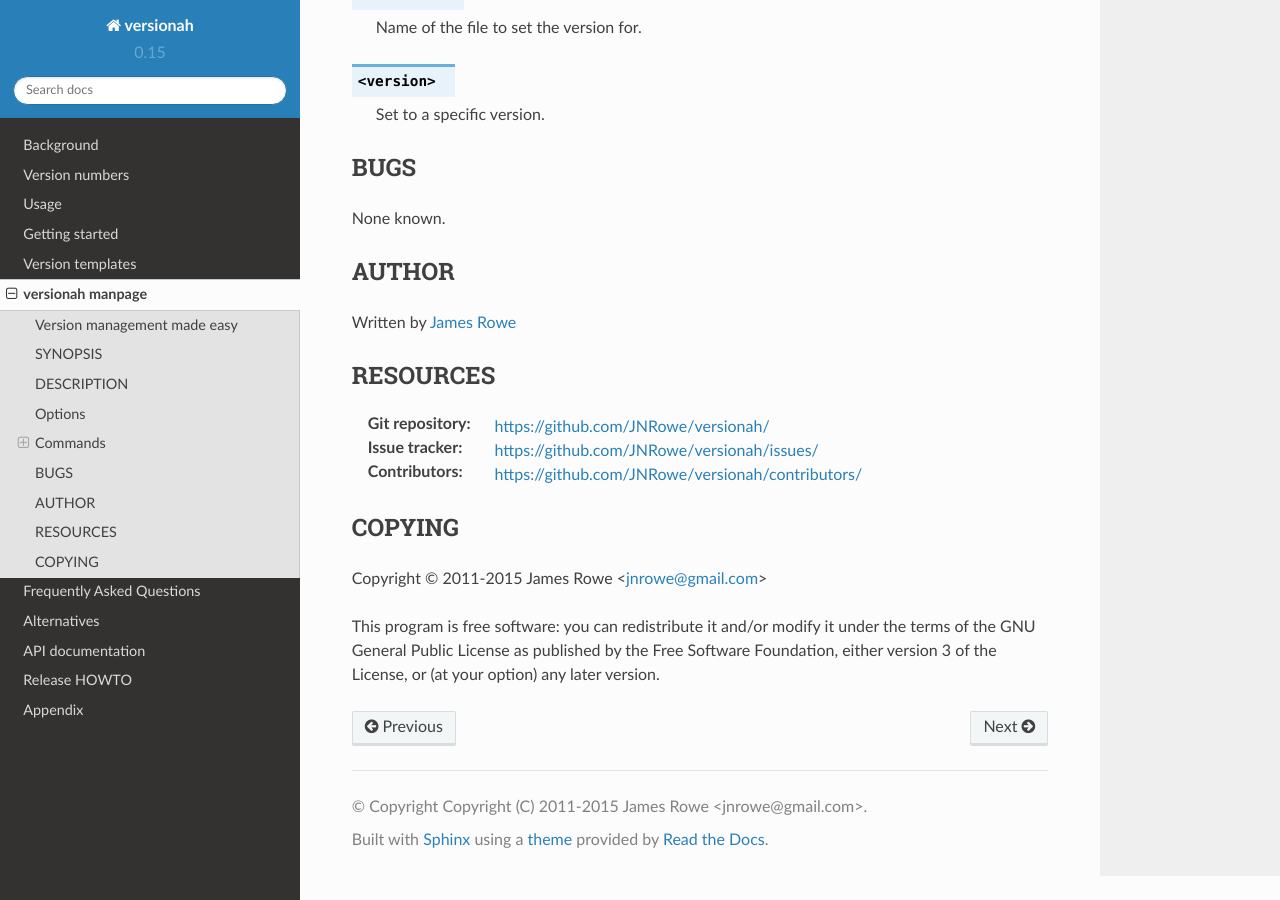
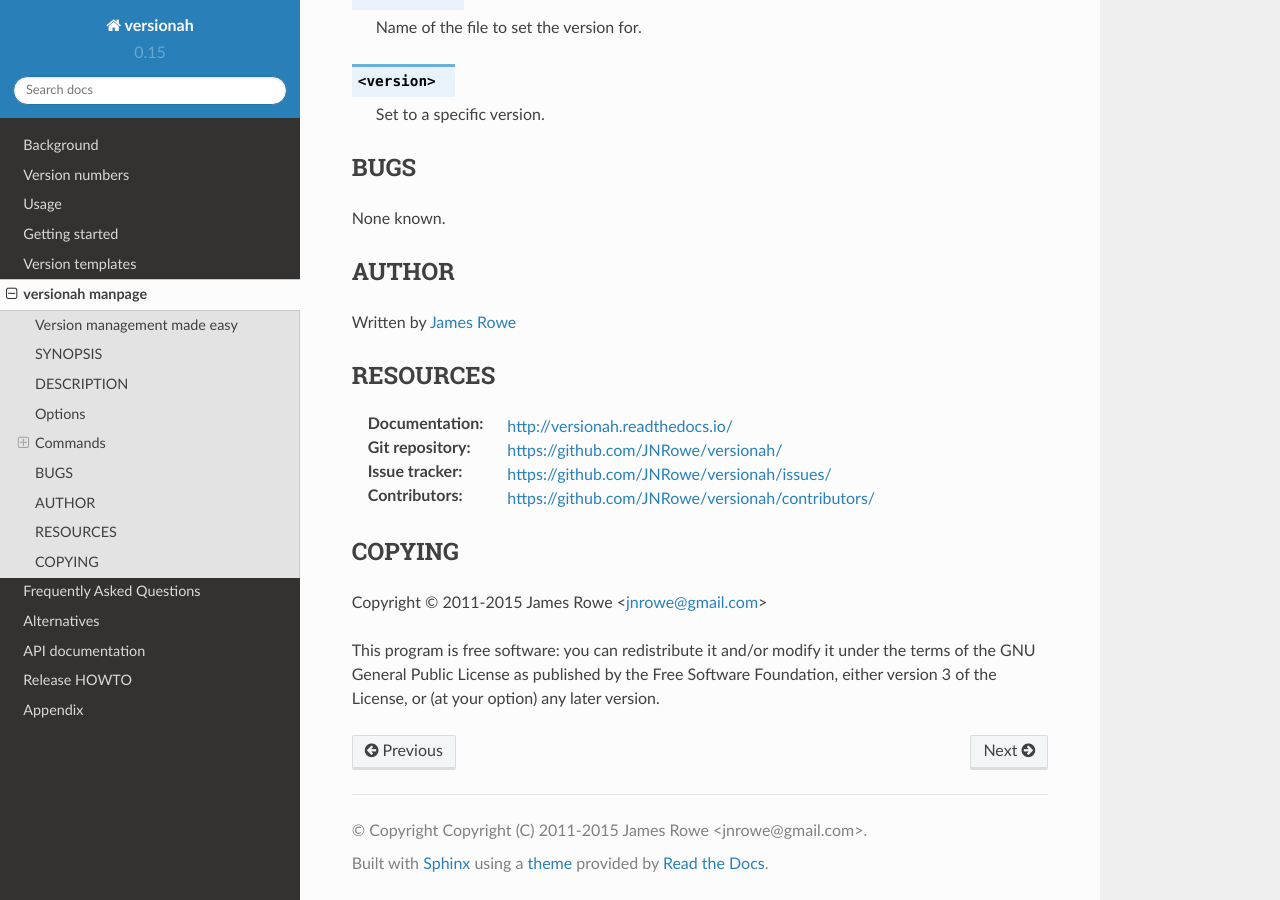
Before and after one commit to JNRowe/versionah, a Sphinx documentation site: the page built from doc/versionah.1.rst, in a window 1280 px wide and 900 px high, scrolled down 2561 px. Built offline with Sphinx 7.4.7 and the Read the Docs theme 2.0.0, drawn with Linux system fonts in a browser that asks for light colours; some of the changed lines change nothing that is shown.

Commit message:
[Tr] Add documentation link to man page

```diff
--- a/doc/versionah.1.rst
+++ b/doc/versionah.1.rst
@@ -143,6 +143,7 @@
 RESOURCES
 ---------
 
+:Documentation: http://versionah.readthedocs.io/
 :Git repository:  https://github.com/JNRowe/versionah/
 :Issue tracker:  https://github.com/JNRowe/versionah/issues/
 :Contributors:  https://github.com/JNRowe/versionah/contributors/
```
